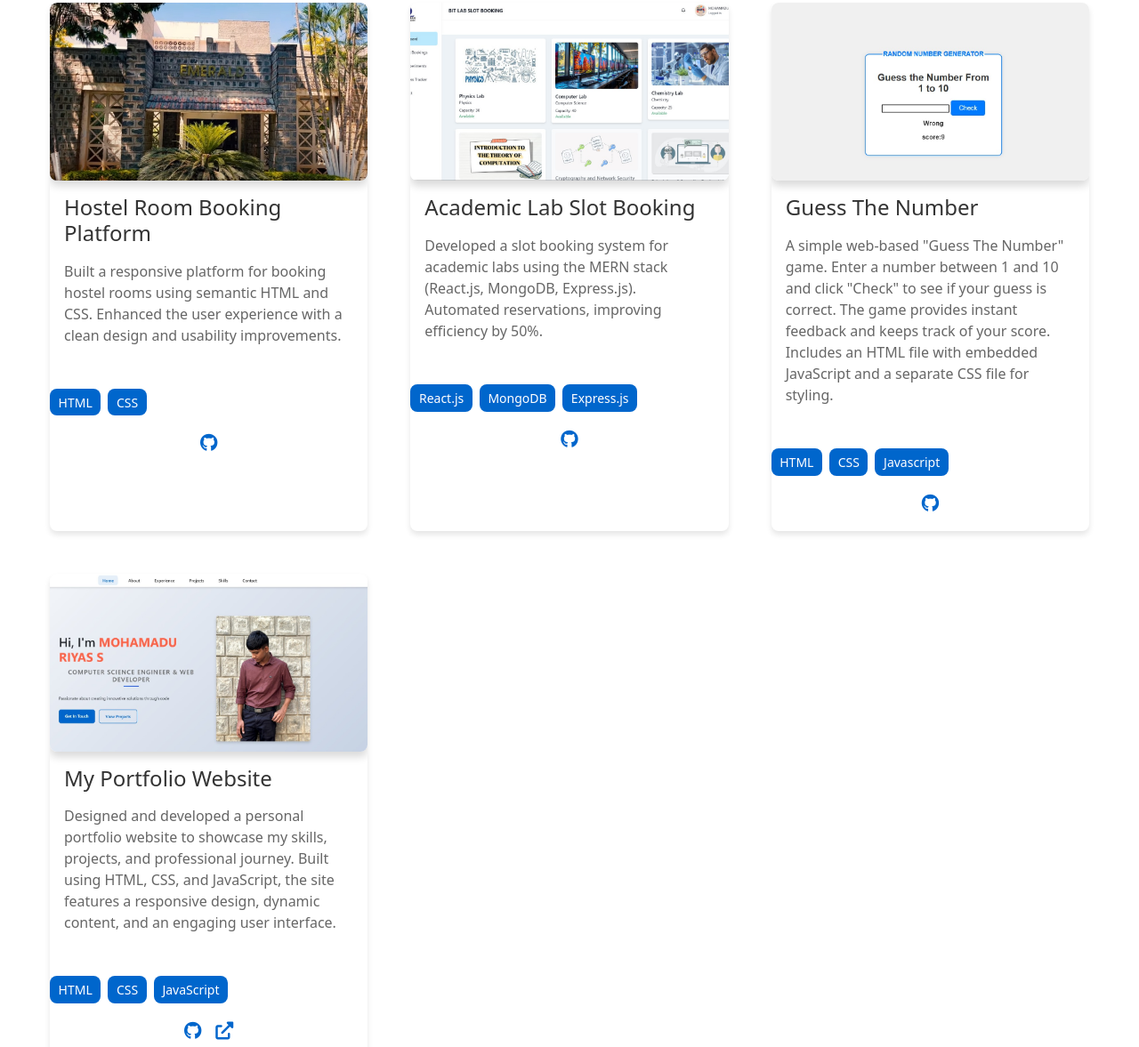
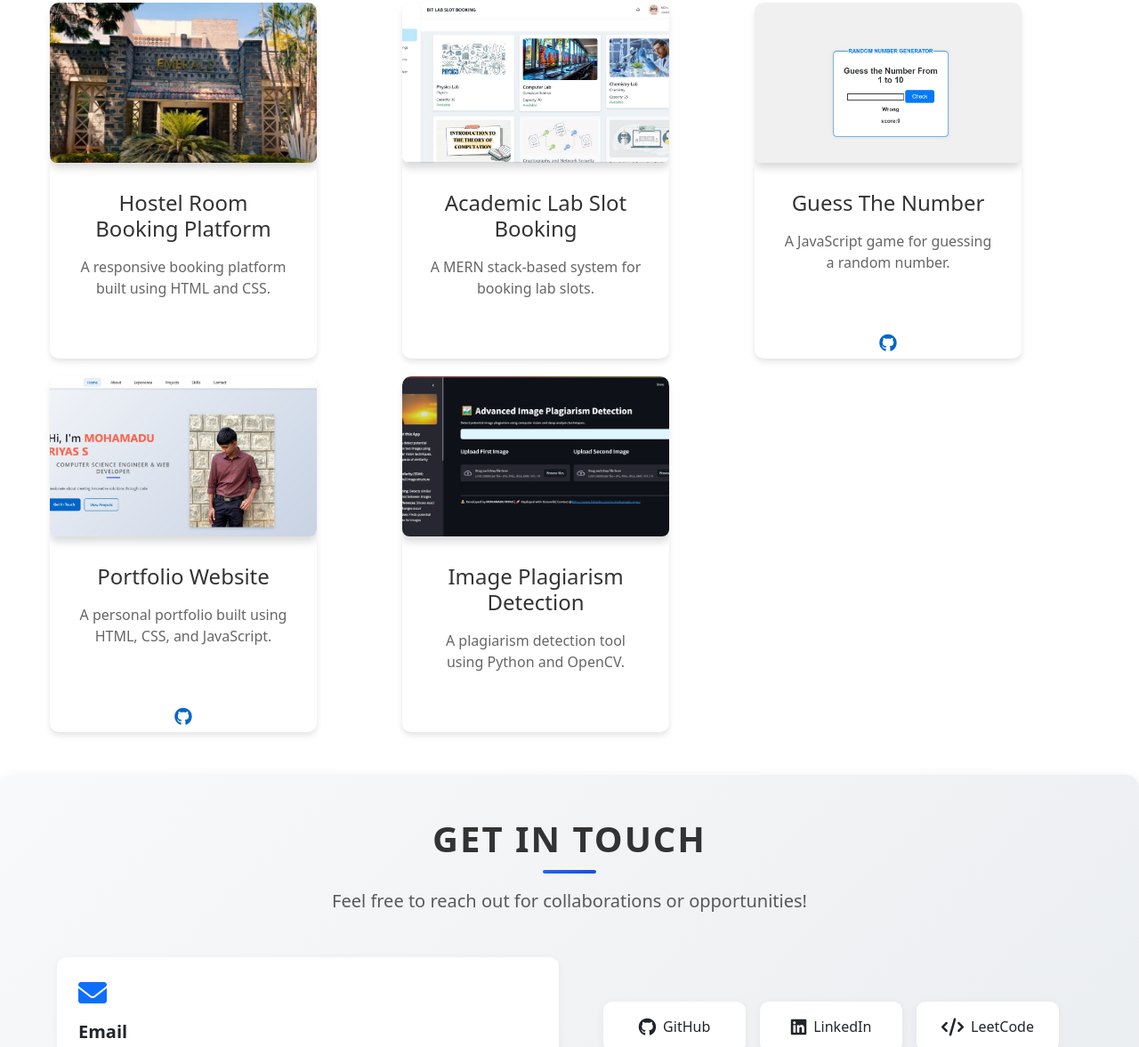
Before and after one commit to MohamaduRiyas/portfolio-website, a plain HTML site: page index.html in a window 1280 px wide. Shown: the part 3122-4299 px from the top of the page at 89% size. Drawn offline with nearby package versions, Linux system fonts and the light colour scheme; a script that the page names is missing.

Commit message:
Updated portfolio projects and styles

```diff
--- a/index.html
+++ b/index.html
@@ -241,77 +241,85 @@
             <p>Some of my recent work</p>
         </div>
         <div class="projects-grid">
+            <!-- Project 1 -->
             <div class="project-card">
                 <div class="project-image">
                     <img src="img/emerald.jpg" alt="Hostel Room Booking Platform">
                 </div>
                 <div class="project-content">
                     <h3>Hostel Room Booking Platform</h3>
-                        <p>Built a responsive platform for booking hostel rooms using semantic HTML and CSS. Enhanced the user experience with a clean design and usability improvements.</p>
-                        <div class="project-tags">
-                            <span>HTML</span>
-                            <span>CSS</span>
-                        </div>
+                    <p>A responsive booking platform built using HTML and CSS.</p>
                     <div class="project-links">
-                            <a href="https://github.com/MohamaduRiyas/Hostel_Booking_Platform" target="_blank"><i class="fab fa-github"></i></a>
+                        <a href="https://github.com/MohamaduRiyas/Hostel_Booking_Platform" target="_blank">
+                            <i class="fab fa-github"></i>
+                        </a>
                     </div>
                 </div>
             </div>
 
+            <!-- Project 2 -->
             <div class="project-card">
                 <div class="project-image">
                     <img src="img/labslotbooking.jpg" alt="Academic Lab Slot Booking">
                 </div>
                 <div class="project-content">
                     <h3>Academic Lab Slot Booking</h3>
-                        <p>Developed a slot booking system for academic labs using the MERN stack (React.js, MongoDB, Express.js). Automated reservations, improving efficiency by 50%.</p>
-                        <div class="project-tags">
-                            <span>React.js</span>
-                            <span>MongoDB</span>
-                            <span>Express.js</span>
-                        </div>
+                    <p>A MERN stack-based system for booking lab slots.</p>
                     <div class="project-links">
-                            <a href="https://github.com/MohamaduRiyas/ACADEMIC_LAB_SLOT_BOOKING" target="_blank"><i class="fab fa-github"></i></a>
+                        <a href="https://github.com/MohamaduRiyas/ACADEMIC_LAB_SLOT_BOOKING" target="_blank">
+                            <i class="fab fa-github"></i>
+                        </a>
                     </div>
                 </div>
             </div>
 
-
+            <!-- Project 3 -->
             <div class="project-card">
                 <div class="project-image">
                     <img src="img/guess.jpg" alt="Guess The Number">
                 </div>
                 <div class="project-content">
                     <h3>Guess The Number</h3>
-                        <p>A simple web-based "Guess The Number" game. Enter a number between 1 and 10 and click "Check" to see if your guess is correct. The game provides instant feedback and keeps track of your score. Includes an HTML file with embedded JavaScript and a separate CSS file for styling.</p>
-                        <div class="project-tags">
-                            <span>HTML</span>
-                            <span>CSS</span>
-                            <span>Javascript</span>
-                        </div>
+                    <p>A JavaScript game for guessing a random number.</p>
                     <div class="project-links">
-                            <a href="https://github.com/MohamaduRiyas/Guess_The_Number" target="_blank"><i class="fab fa-github"></i></a>
+                        <a href="https://github.com/MohamaduRiyas/Guess_The_Number" target="_blank">
+                            <i class="fab fa-github"></i>
+                        </a>
                     </div>
                 </div>
             </div>
 
+            <!-- Project 4 -->
             <div class="project-card">
                 <div class="project-image">
                     <img src="img/portfolio.jpg" alt="Portfolio Website">
                 </div>
                 <div class="project-content">
-                        <h3>My Portfolio Website</h3>
-                        <p>
-                            Designed and developed a personal portfolio website to showcase my skills, projects, and professional journey. Built using HTML, CSS, and JavaScript, the site features a responsive design, dynamic content, and an engaging user interface.
-                        </p>
-                        <div class="project-tags">
-                            <span>HTML</span>
-                            <span>CSS</span>
-                            <span>JavaScript</span>
+                    <h3>Portfolio Website</h3>
+                    <p>A personal portfolio built using HTML, CSS, and JavaScript.</p>
+                    <div class="project-links">
+                        <a href="https://github.com/MohamaduRiyas/portfolio-website" target="_blank">
+                            <i class="fab fa-github"></i>
+                        </a>
                     </div>
+                </div>
+            </div>
+
+            <!-- Project 5 -->
+            <div class="project-card">
+                <div class="project-image">
+                    <img src="img/imageplag.png" alt="Image Plagiarism Detection">
+                </div>
+                <div class="project-content">
+                    <h3>Image Plagiarism Detection</h3>
+                    <p>A plagiarism detection tool using Python and OpenCV.</p>
                     <div class="project-links">
-                            <a href="https://github.com/MohamaduRiyas/portfolio-website" target="_blank"><i class="fab fa-github"></i></a>
-                            <a href="https://mohamaduriyas.github.io/portfolio-website/" target="_blank"><i class="fas fa-external-link-alt"></i></a>
+                        <a href="https://github.com/MohamaduRiyas/Image-Plagiarism-Detection" target="_blank">
+                            <i class="fab fa-github"></i>
+                        </a>
+                        <a href="https://image-plagiarism-detection-fmc9dmfwadmedrpy9b7jba.streamlit.app/" target="_blank">
+                            <i class="fas fa-external-link-alt"></i>
+                        </a>
                     </div>
                 </div>
             </div>
@@ -319,6 +327,52 @@
         </div>
     </div>
 </section>
+
+<!-- CSS (Add this to your CSS file or inside a <style> tag) -->
+<style>
+    .projects-grid {
+        display: grid;
+        grid-template-columns: repeat(auto-fit, minmax(300px, 1fr));
+        gap: 20px;
+    }
+
+    .project-card {
+        background: #fff;
+        border-radius: 10px;
+        overflow: hidden;
+        text-align: center;
+        height: 400px;
+        width: 300px;
+        display: flex;
+        flex-direction: column;
+    }
+
+    .project-image img {
+        width: 100%;
+        height: 180px;
+        object-fit: cover;
+    }
+
+    .project-content {
+        padding: 15px;
+        display: flex;
+        flex-direction: column;
+        justify-content: space-between;
+        flex-grow: 1;
+    }
+
+    .project-links a {
+        margin: 0 5px;
+        color: #333;
+        text-decoration: none;
+        font-size: 18px;
+    }
+
+    .project-links a:hover {
+        color: #007bff;
+    }
+</style>
+
 
 <!DOCTYPE html>
 <html>
```
Also changed, not shown: img/MS-Dhoni.png (added), img/MS-Dohni.png (added), img/OIP.jpg (added), img/imageplag.png (added), img/images.png (added), img/photo-1739582814657-10931286d7a5.avif (added), img/premium_photo-1738779001498-a1385f9b897d.avif (added). Lines whose indentation alone changed are shown as unchanged.
